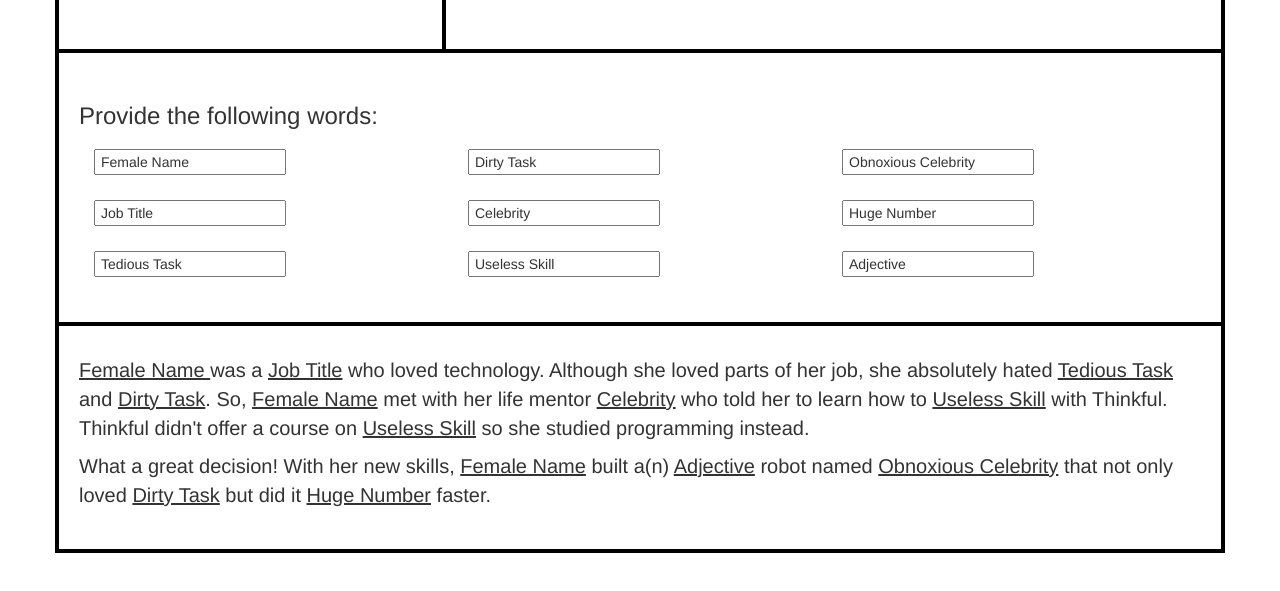
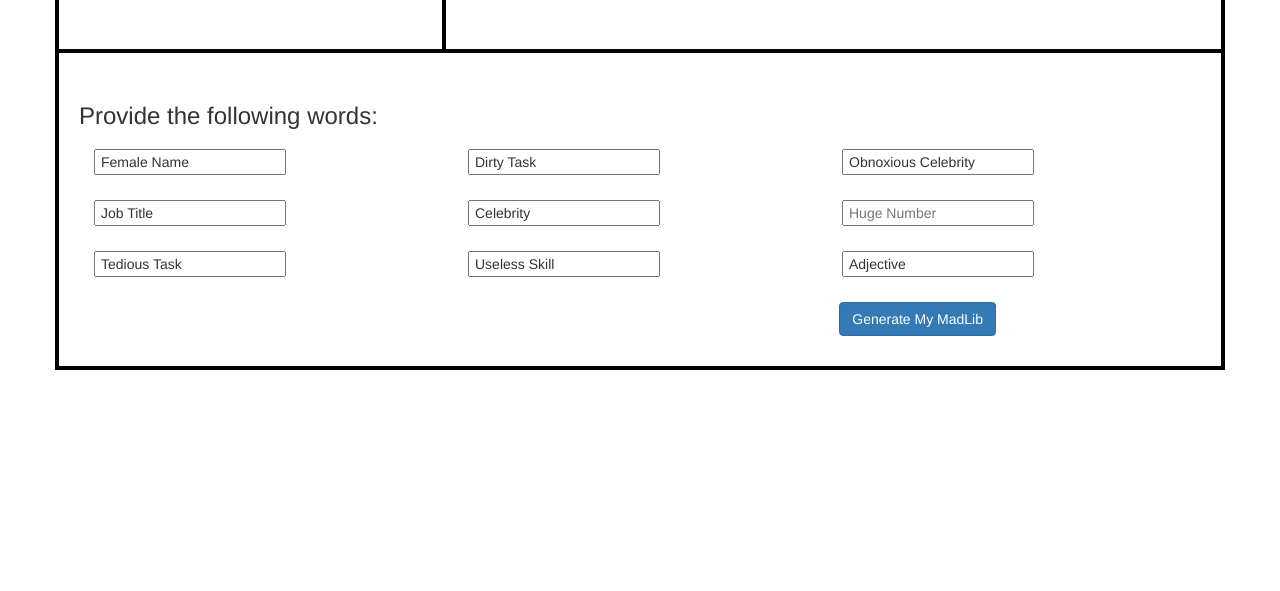
Before and after one commit to Rolilink/ngMadLibs, a plain HTML site: page index.html in a window 1280 px wide. Shown: the part 237-828 px from the top of the page. After the commit the page ends 800 px from the top, so only its background shows below. Drawn offline with nearby package versions, Linux system fonts and the light colour scheme.

Commit message:
refactoring user experience

```diff
--- a/custom.css
+++ b/custom.css
@@ -65,3 +65,12 @@ input{
   margin-top: 40px;
   margin-bottom: 40px;
 }
+
+.text-right{
+  text-align: right;
+}
+
+.text-right .btn{
+  display: inline-block;
+  margin-right: 190px;
+}
--- a/index.html
+++ b/index.html
@@ -26,49 +26,56 @@
         </div>
         </div>
       </div>
-      <div class="row">
-        <div class="container" id="inputs">
+      <div class="row" ng-show="page === 'form'" ng-hide="page !== 'form'">
+        <form name="words" ng-submit="goToResult()">
+          <div class="container" id="inputs" >
             <h3>Provide the following words:</h3>
             <div class="col-md-4">
               <div class="form-group">
-            <input type="text" ng-model="female_name" class="form-contol" placeholder="Female Name">
+                <input type="text" ng-model="female_name" class="form-contol" placeholder="Female Name" required>
               </div>
               <div class="form-group">
-            <input type="text" ng-model="job_title" class="form-contol" placeholder="Job Title">
+                <input type="text" ng-model="job_title" class="form-contol" placeholder="Job Title" required>
               </div>
               <div class="form-group">
-            <input type="text" ng-model="tedious_task" class="form-contol" placeholder="Tedious Task">
+                <input type="text" ng-model="tedious_task" class="form-contol" placeholder="Tedious Task" required>
               </div>
             </div>
             <div class="col-md-4">
               <div class="form-group">
-            <input type="text" ng-model="dirty_task" class="form-contol" placeholder="Dirty Task">
+                <input type="text" ng-model="dirty_task" class="form-contol" placeholder="Dirty Task" required>
               </div>
               <div class="form-group">
-            <input type="text" ng-model="celebrity" class="form-contol" placeholder="Celebrity">
+                <input type="text" ng-model="celebrity" class="form-contol" placeholder="Celebrity" required>
               </div>
               <div class="form-group">
-            <input type="text" ng-model="useless_skill" class="form-contol" placeholder="Useless Skill">
+                <input type="text" ng-model="useless_skill" class="form-contol" placeholder="Useless Skill" required>
               </div>
             </div>
             <div class="col-md-4">
               <div class="form-group">
-            <input type="text" ng-model="obnoxious_celebrity" class="form-contol" placeholder="Obnoxious Celebrity">
+                <input type="text" ng-model="obnoxious_celebrity" class="form-contol" placeholder="Obnoxious Celebrity" required>
               </div>
               <div class="form-group">
-            <input type="text" ng-model="huge_number" class="form-contol" placeholder="Huge Number">
+                <input type="number" ng-model="huge_number" class="form-contol" placeholder="Huge Number" required>
               </div>
               <div class="form-group">
-            <input type="text" ng-model="adjective" class="form-contol" placeholder="Adjective">
+                <input type="text" ng-model="adjective" class="form-contol" placeholder="Adjective" required>
               </div>
             </div>
+            <div class="col-md-12 text-right">
+              <input type="submit" value="Generate My MadLib" class="btn btn-primary" required>
             </div>
           </div>
-      <div class="row">
+        </form>
+      </div>
+      <div class="row" ng-show="page === 'result'" ng-hide="page !== 'result'">
         <div class="container" id="text">
           <p><span> {{female_name}} </span> was a <span>{{job_title}}</span> who loved technology. Although she loved parts of her job, she absolutely hated  <span>{{tedious_task}}</span> and <span>{{dirty_task}}</span>. So, <span>{{female_name}}</span> met with her life mentor <span>{{celebrity}}</span> who told her to learn how to <span>{{useless_skill}}</span> with Thinkful. Thinkful didn't offer a course on <span>{{useless_skill}}</span> so she studied programming instead.</p>
 
           <p> What a great decision! With her new skills, <span>{{female_name}}</span> built a(n) <span>{{adjective}}</span> robot named <span>{{obnoxious_celebrity}}</span> that not only loved <span>{{dirty_task}}</span> but did it <span>{{huge_number}}</span> faster.</p>
+
+          <a href="#" ng-click="goToForm()" class="btn btn-danger text-right">Return To Form</a>
         </div>
       </div>
     </div>
--- a/madlibs.js
+++ b/madlibs.js
@@ -13,9 +13,18 @@ var initializeScope = function initializeScope($scope){
   $scope.obnoxious_celebrity = 'Obnoxious Celebrity';
   $scope.huge_number = 'Huge Number';
   $scope.adjective = 'Adjective';
+  $scope.page = 'form';
 }
 
 angular.module('madlibs', [])
   .controller('controller',function($scope){
     initializeScope($scope);
+
+    $scope.goToForm = function(){
+      initializeScope($scope);
+    };
+
+    $scope.goToResult = function(){
+      $scope.page = 'result';
+    };
   });
```
Lines whose indentation alone changed are shown as unchanged.
